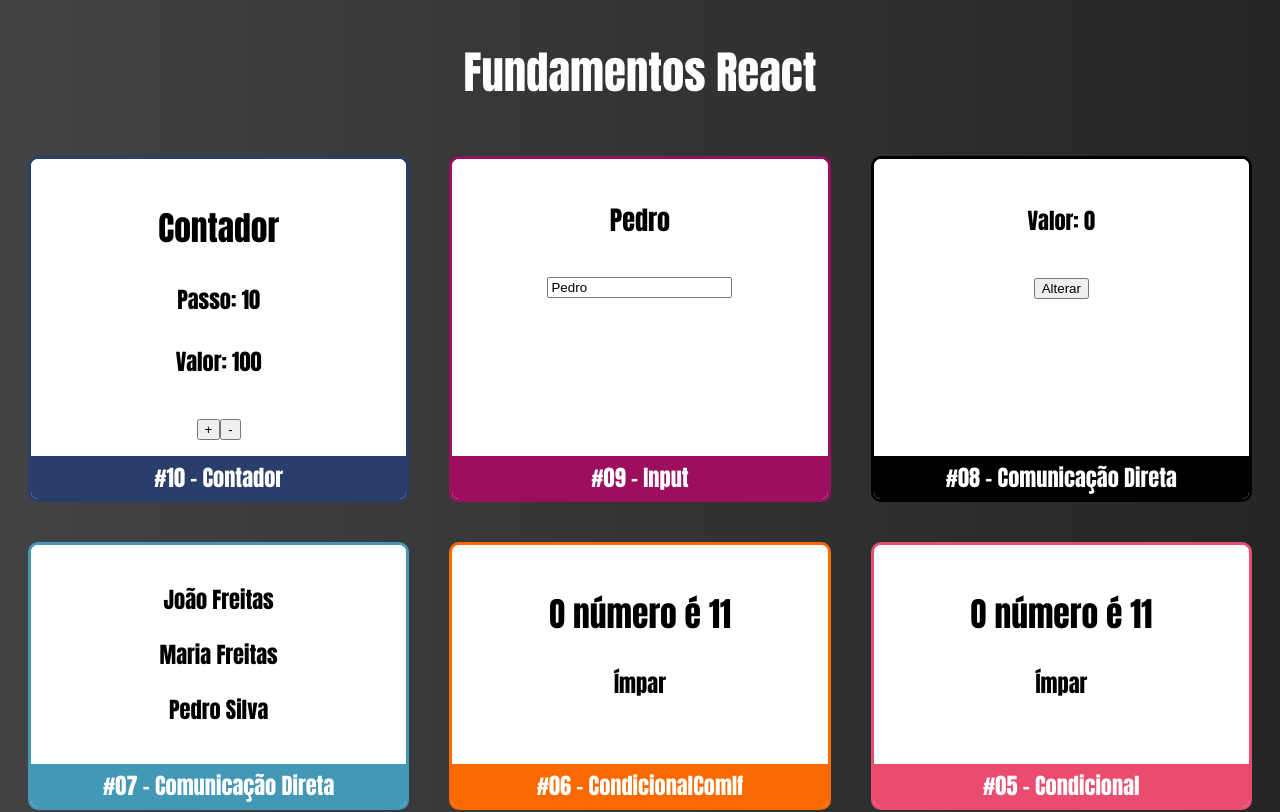
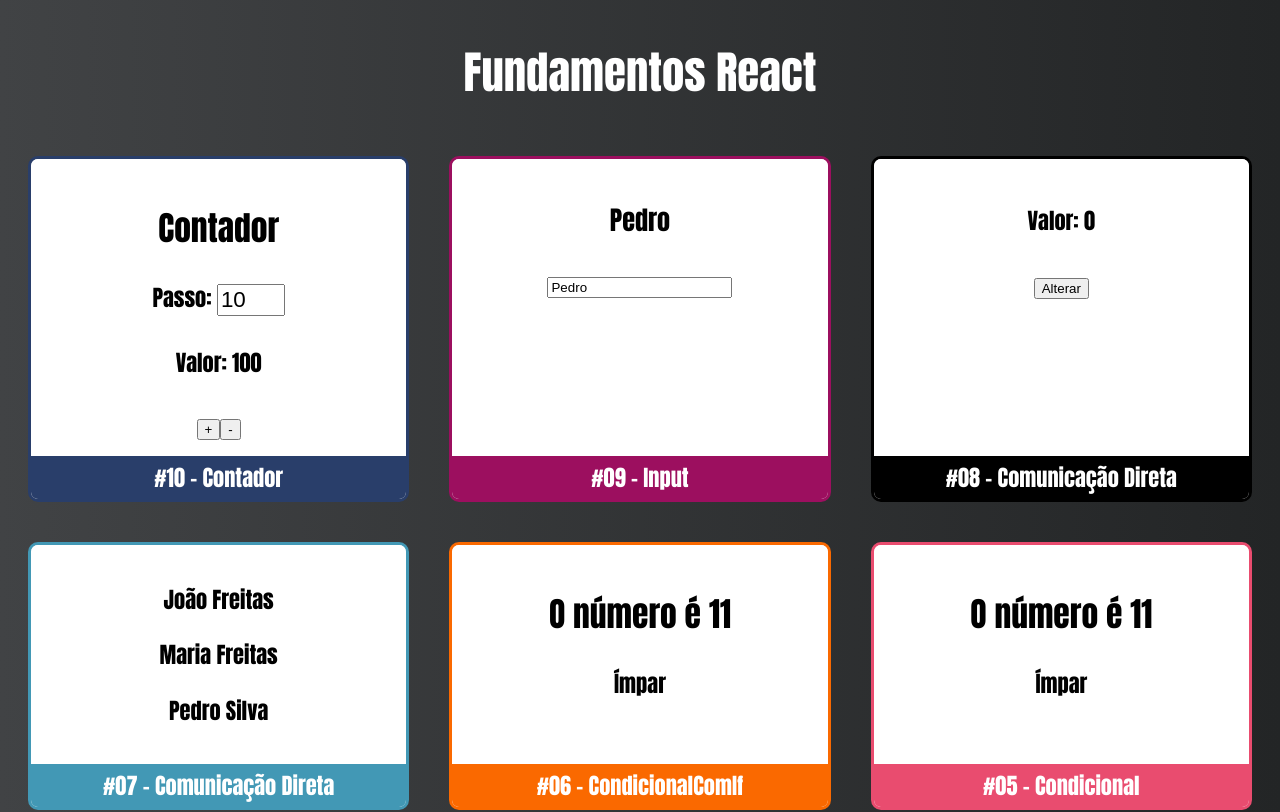
Before and after one commit to PGabriel-MB/react_app, a React (Create React App) app: page / in a window 1280 px wide. Shown: the top 812 px of the page. Built offline with nearby package versions, Linux system fonts and the light colour scheme.

Commit message:
classe finalizada Passando pra a fase de fragmentação da classe

```diff
--- /dev/null
+++ b/src/components/contador/Contador.css
@@ -0,0 +1,4 @@
+.Contador input {
+    font-size: 1.4rem;
+    width: 60px;
+}
--- a/src/components/contador/Contador.jsx
+++ b/src/components/contador/Contador.jsx
@@ -1,3 +1,4 @@
+import './Contador.css';
 import React from 'react';
 
 export default class Contador extends React.Component {
@@ -7,24 +8,36 @@
         valor: this.props.valor || 0
     }
 
-    inc(){
-
+    inc = () => {
+        this.setState({
+            valor: this.state.valor + this.state.passo
+        })
     }
 
-    dec() {
-
+    dec = () => {
+        this.setState({
+            valor: this.state.valor - this.state.passo
+        })
     }
 
     render() {
         return (
-            <div>
+            <div className="Contador">
                 <h2>Contador</h2>
-                <h4>Passo: {this.state.passo}</h4>
+
+                <div>
+                    <label for="passoInput"> Passo: </label>
+                    <input id="passoInput"
+                        type="number"
+                        value={this.state.passo}
+                        onChange={e => this.setState({ passo: +e.target.value })} />
+                </div>
+
                 <h4>Valor: {this.state.valor}</h4>
 
                 <div>
-                    <button> + </button>
-                    <button> - </button>
+                    <button onClick={this.inc}> + </button>
+                    <button onClick={this.dec}> - </button>
                 </div>
             </div>
         );
```
